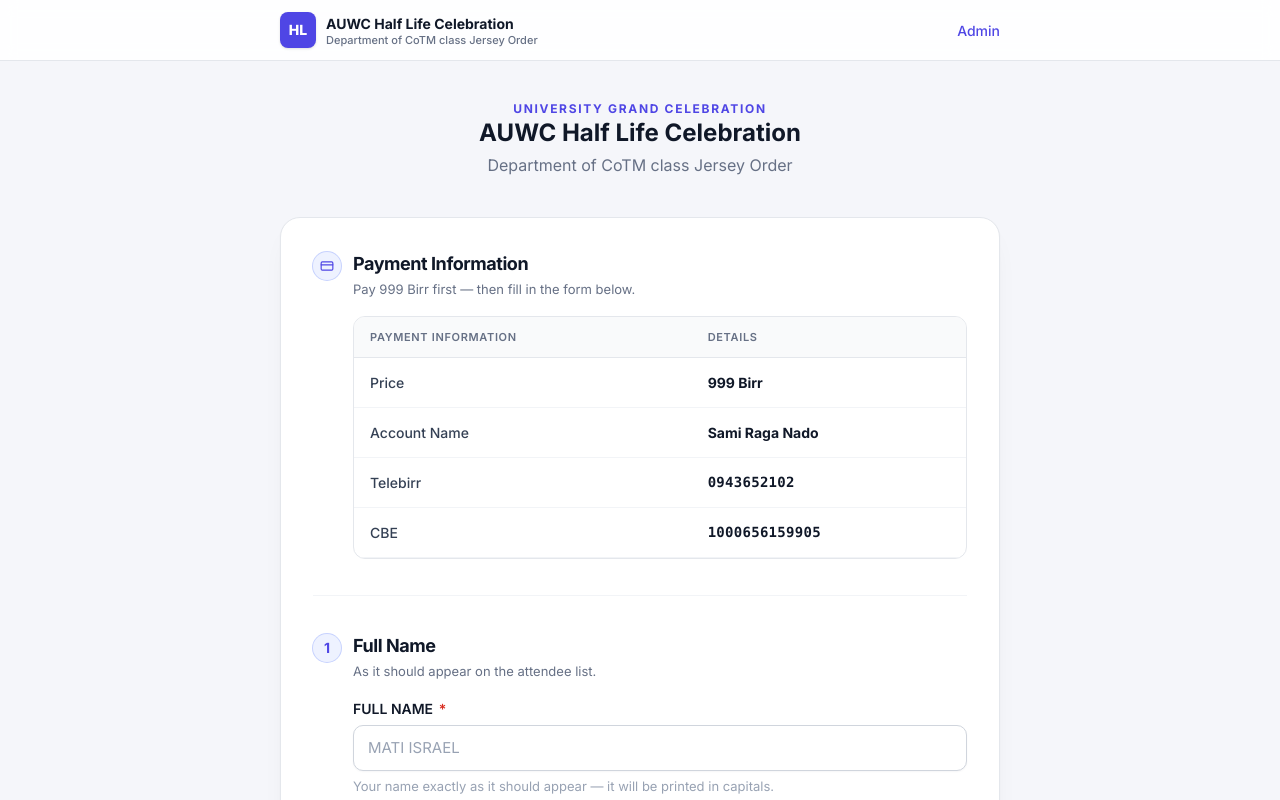
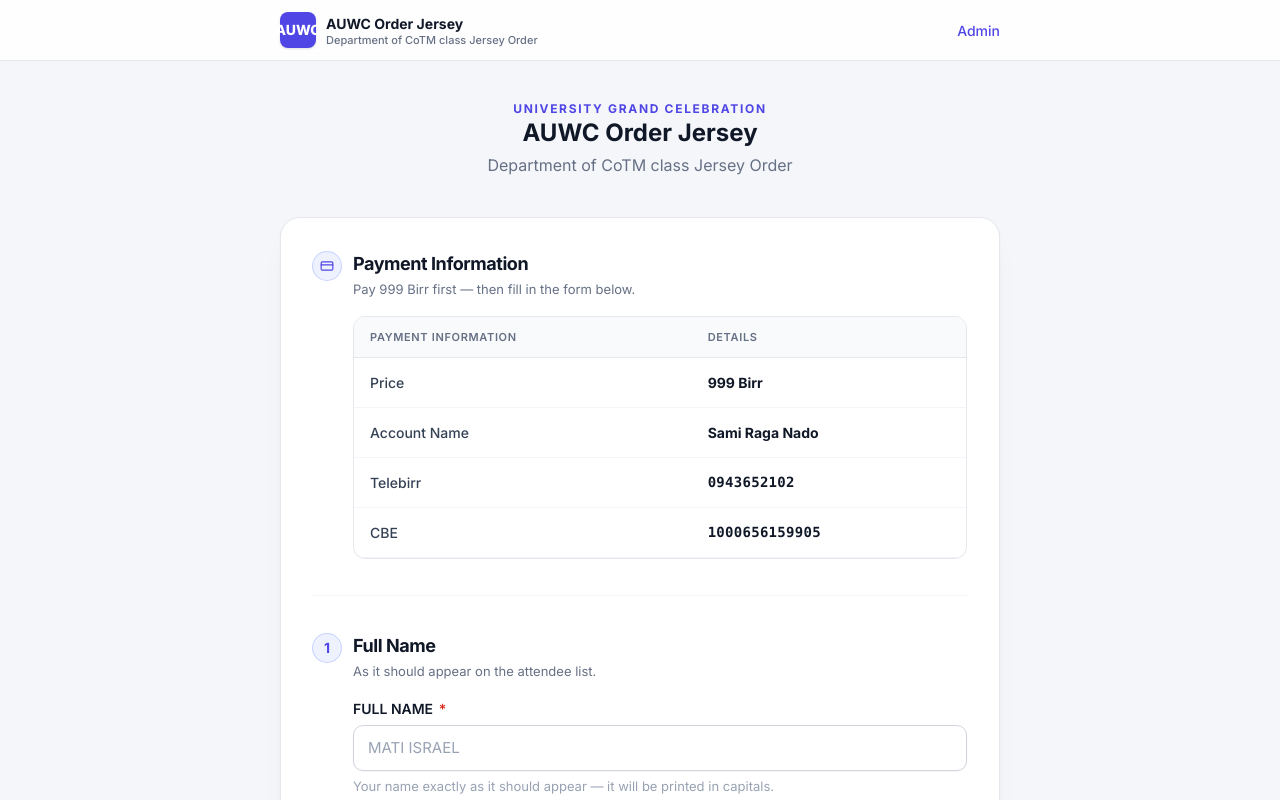
Before and after one commit to MatiIsrael/Jersey-Ordering, a React (Vite) app: page /#/ in a window 1280 px wide. Shown: the top 800 px of the page. Built offline with nearby package versions, Linux system fonts and the light colour scheme; no server answers.

Commit message:
Rename to AUWC Order Jersey; logo mark AUWC

```diff
--- a/index.html
+++ b/index.html
@@ -7,9 +7,9 @@
     <meta name="theme-color" content="#0b0616" />
     <meta
       name="description"
-      content="Register for the University Half-Life Celebration. Pay 999 Birr via Telebirr or CBE, upload your payment screenshot and secure your spot."
+      content="Register for the AUWC Order Jersey. Pay 999 Birr via Telebirr or CBE, upload your payment screenshot and secure your spot."
     />
-    <title>Half-Life Celebration — University Registration</title>
+    <title>AUWC Order Jersey</title>
   </head>
   <body>
     <div id="root"></div>
--- a/src/components/RegistrationForm.jsx
+++ b/src/components/RegistrationForm.jsx
@@ -236,7 +236,7 @@ export default function RegistrationForm() {
           </div>
           <h2 className="h1 text-[1.75rem]">Successfully Submitted!</h2>
           <p className="mx-auto mt-3 max-w-md text-[0.9375rem] leading-relaxed text-[#667085]">
-            Your Half-Life Celebration registration has been submitted successfully. We will verify your payment
+            Your AUWC Order Jersey registration has been submitted successfully. We will verify your payment
             and confirm your spot.
           </p>
 
--- a/src/config.js
+++ b/src/config.js
@@ -7,7 +7,7 @@
 // ============================================================
 
 export const EVENT = {
-  title: 'University Half-Life Celebration',
+  title: 'AUWC Order Jersey',
   subtitle: 'University Grand Celebration',
   description:
     'A night to remember for every student — music, culture, awards and unity. Pay the registration fee, upload your payment proof, pick your jersey and be part of the biggest celebration of the year.',
--- a/src/pages/Admin.jsx
+++ b/src/pages/Admin.jsx
@@ -276,7 +276,7 @@ function Dashboard({ onSignOut }) {
       {/* Header */}
       <div className="mb-7 flex flex-wrap items-center justify-between gap-4">
         <div>
-          <p className="section-label">Half-Life Celebration</p>
+          <p className="section-label">AUWC Order Jersey</p>
           <h1 className="h1 mt-1 text-[1.75rem]">Admin Dashboard</h1>
           <p className="mt-1 text-sm text-[#667085]">Manage all event registrations.</p>
         </div>
--- a/src/pages/Home.jsx
+++ b/src/pages/Home.jsx
@@ -5,7 +5,7 @@ import { EVENT } from '../config.js'
 function LogoMark() {
   return (
     <span className="flex h-9 w-9 items-center justify-center rounded-lg bg-[#4f46e5] font-sans text-sm font-extrabold text-white shadow-sm">
-      HL
+      AUWC
     </span>
   )
 }
@@ -19,7 +19,7 @@ export default function Home() {
           <div className="flex items-center gap-2.5">
             <LogoMark />
             <div className="leading-tight">
-              <p className="text-sm font-bold text-[#101828] inline-block">AUWC Half Life Celebration</p>
+              <p className="text-sm font-bold text-[#101828] inline-block">AUWC Order Jersey</p>
               <p className="text-[11px] font-medium text-[#667085]">Department of CoTM class Jersey Order</p>
             </div>
           </div>
@@ -36,7 +36,7 @@ export default function Home() {
         <div className="mb-8 text-center sm:mb-10">
           <p className="text-xs font-bold uppercase tracking-[0.14em] text-[#4f46e5]">{EVENT.subtitle}</p>
           <h2 className="text-2xl font-bold text-[#101828] mb-1">
-            AUWC Half Life Celebration
+            AUWC Order Jersey
           </h2>
           <h2 className="text-base text-[#667085] mb-4">
             Department of CoTM class Jersey Order
```
Also changed, not shown: public/favicon.svg.
